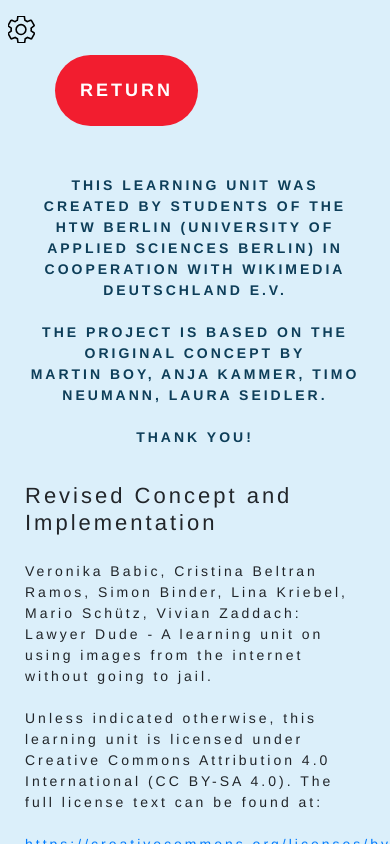
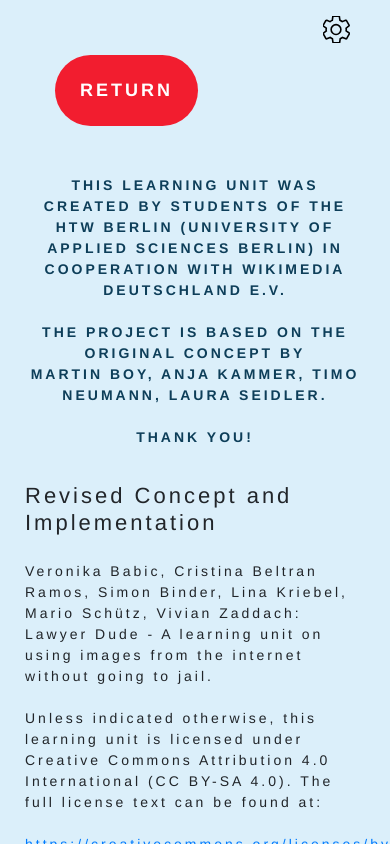
Before and after one commit to ViviZa/lawyer-dude, a React (Create React App) app: page /imprint in a window 390 px wide. Built offline with nearby package versions, Linux system fonts and the light colour scheme.

Commit message:
disable scrolling in pagecontent

```diff
--- a/src/styles/_buttons.scss
+++ b/src/styles/_buttons.scss
@@ -85,6 +85,9 @@
 	text-align: center;
 	height: 58px;
 	width: 58px;
+	right: 2em;
+	position: absolute;
+	top: 2em;
 }
 
 .BackButton {
@@ -190,6 +193,8 @@
 		width: 11%;
 		height: 7%;
 		z-index: 100;
+		top: auto;
+		top: auto;
 	}
 }
 
--- a/src/styles/_pagecontent.scss
+++ b/src/styles/_pagecontent.scss
@@ -86,6 +86,7 @@ ol {
 	margin-left: 25em;
 	padding: 25px 130px;
 	text-align: center;
+	overflow: hidden;
 }
 
 
```
